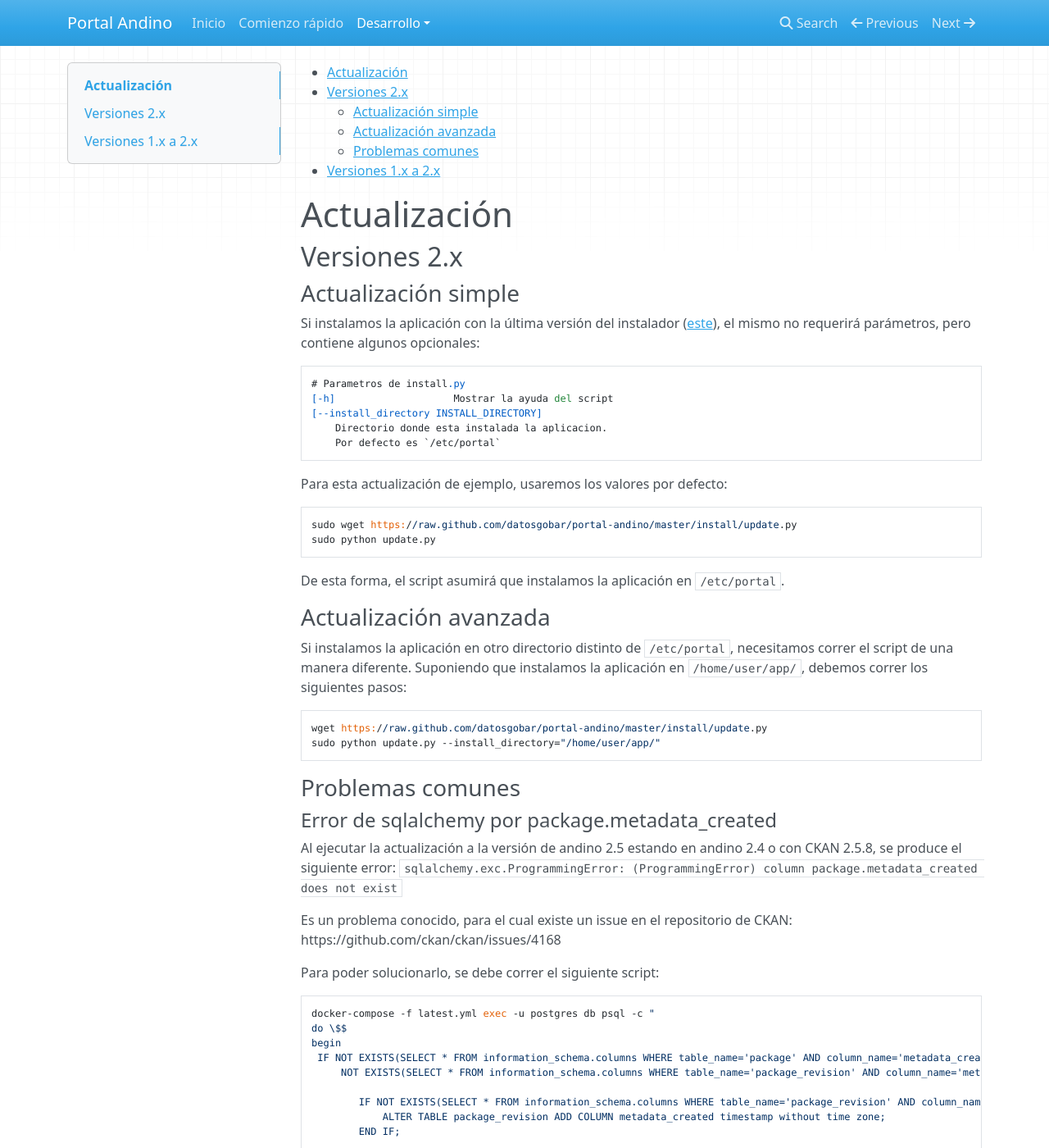
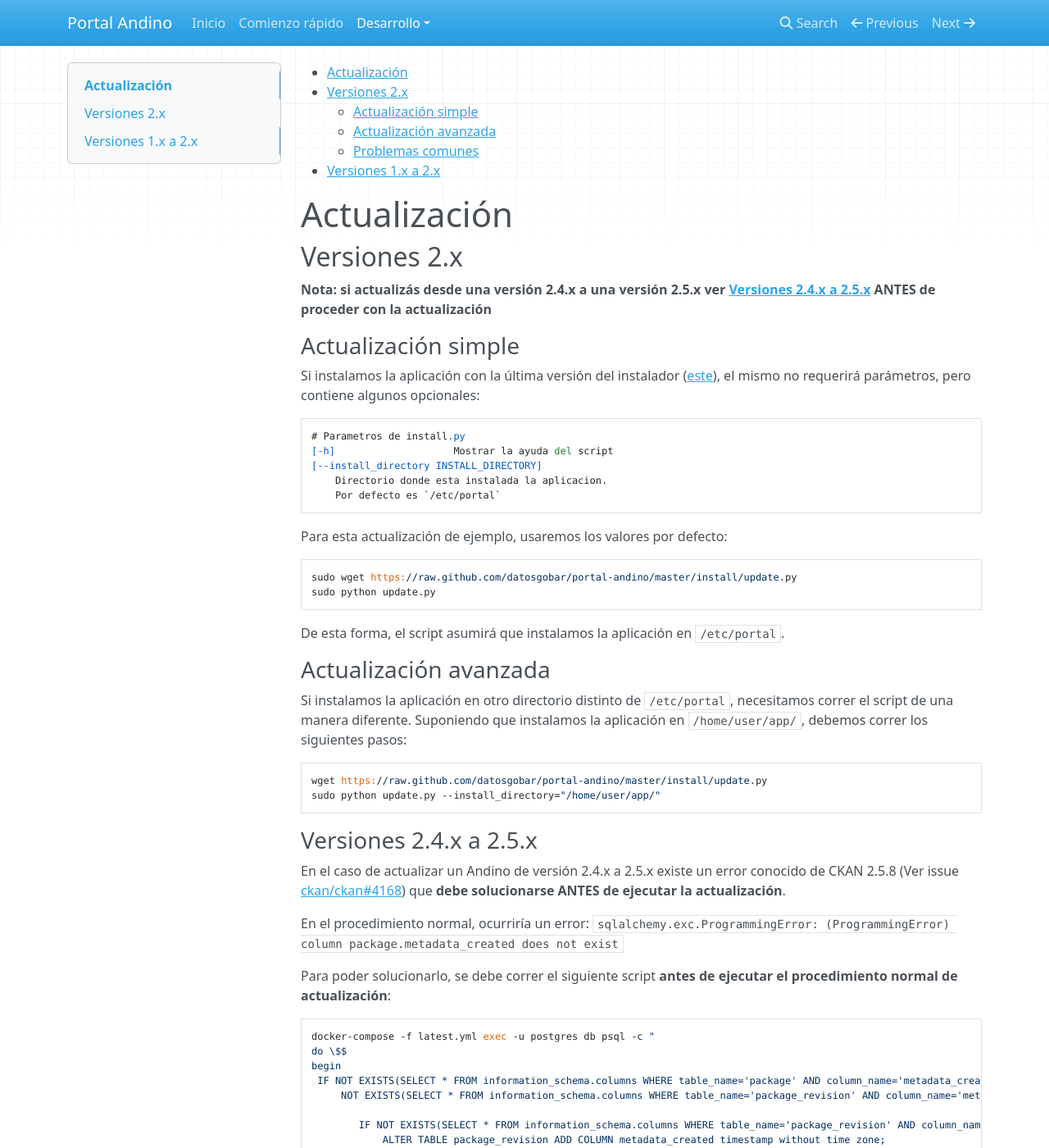
Before and after one commit to datosgobar/portal-andino, an MkDocs documentation site: the page built from docs/developers/update.md, in a window 1280 px wide and 1400 px high. Shown: the whole window at 82% size. Built offline with MkDocs 1.6.1, drawn with Linux system fonts in a browser that asks for light colours; nearby versions of some CDN libraries; old or Windows-style settings are respelled for this version of MkDocs.

Commit message:
Re-ordeno documentación para clarificar las acciones requeridas para actualizar de una versión 2.4.x a una versión 2.5.x.

````diff
--- a/docs/developers/update.md
+++ b/docs/developers/update.md
@@ -14,6 +14,8 @@
 # Actualización
 
 ## Versiones 2.x
+
+**Nota: si actualizás desde una versión 2.4.x a una versión 2.5.x ver [Versiones 2.4.x a 2.5.x](#versiones-24x-a-25x) ANTES de proceder con la actualización**
 
 ### Actualización simple
 
@@ -42,16 +44,13 @@
     wget https://raw.github.com/datosgobar/portal-andino/master/install/update.py
     sudo python update.py --install_directory="/home/user/app/"
 
-### Problemas comunes
+### Versiones 2.4.x a 2.5.x
 
-#### Error de sqlalchemy por package.metadata_created
+En el caso de actualizar un Andino de versión 2.4.x a 2.5.x existe un error conocido de CKAN 2.5.8 (Ver issue [ckan/ckan#4168](https://github.com/ckan/ckan/issues/4168)) que **debe solucionarse ANTES de ejecutar la actualización**.
 
-Al ejecutar la actualización a la versión de andino 2.5 estando en andino 2.4 o con CKAN 2.5.8, se produce el siguiente error:
-`sqlalchemy.exc.ProgrammingError: (ProgrammingError) column package.metadata_created does not exist`
+En el procedimiento normal, ocurriría un error: `sqlalchemy.exc.ProgrammingError: (ProgrammingError) column package.metadata_created does not exist`
 
-Es un problema conocido, para el cual existe un issue en el repositorio de CKAN: https://github.com/ckan/ckan/issues/4168
-
-Para poder solucionarlo, se debe correr el siguiente script:
+Para poder solucionarlo, se debe correr el siguiente script **antes de ejecutar el procedimiento normal de actualización**:
 
 ```bash
 docker-compose -f latest.yml exec -u postgres db psql -c "
````
